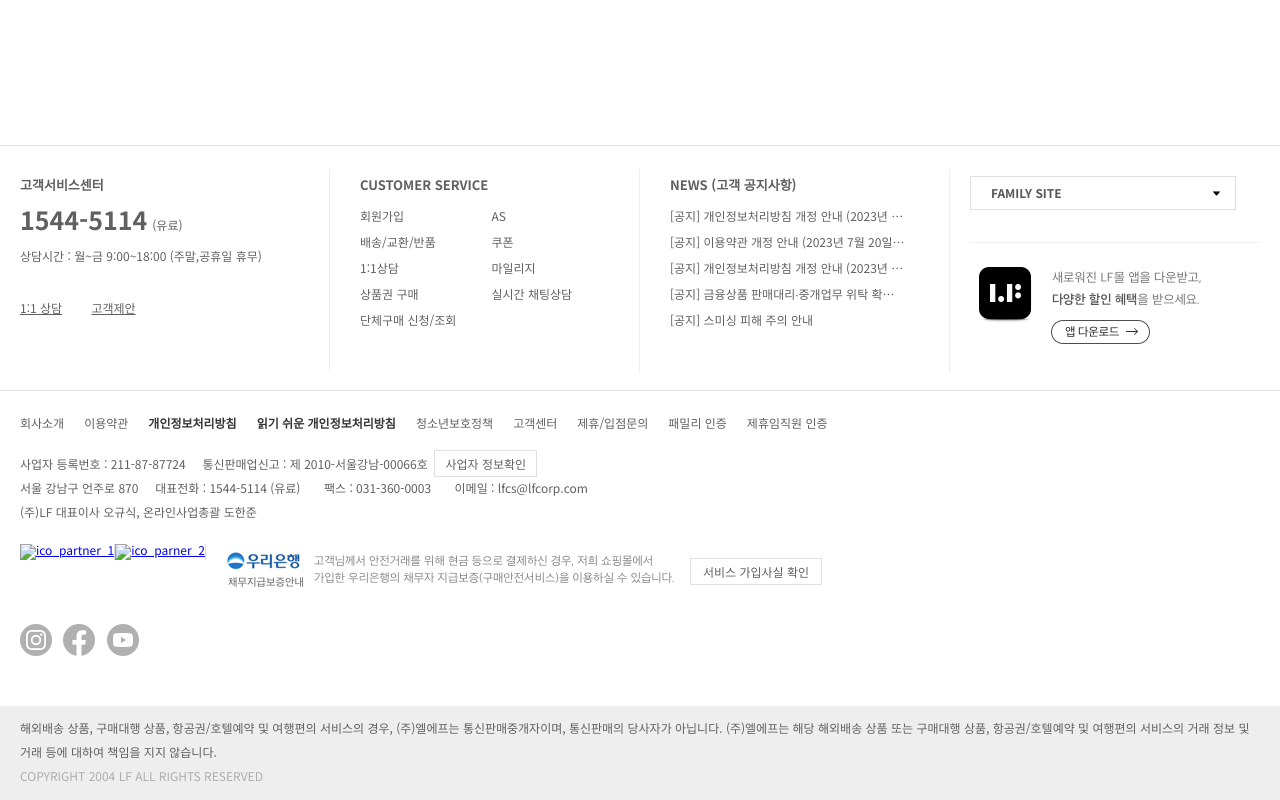
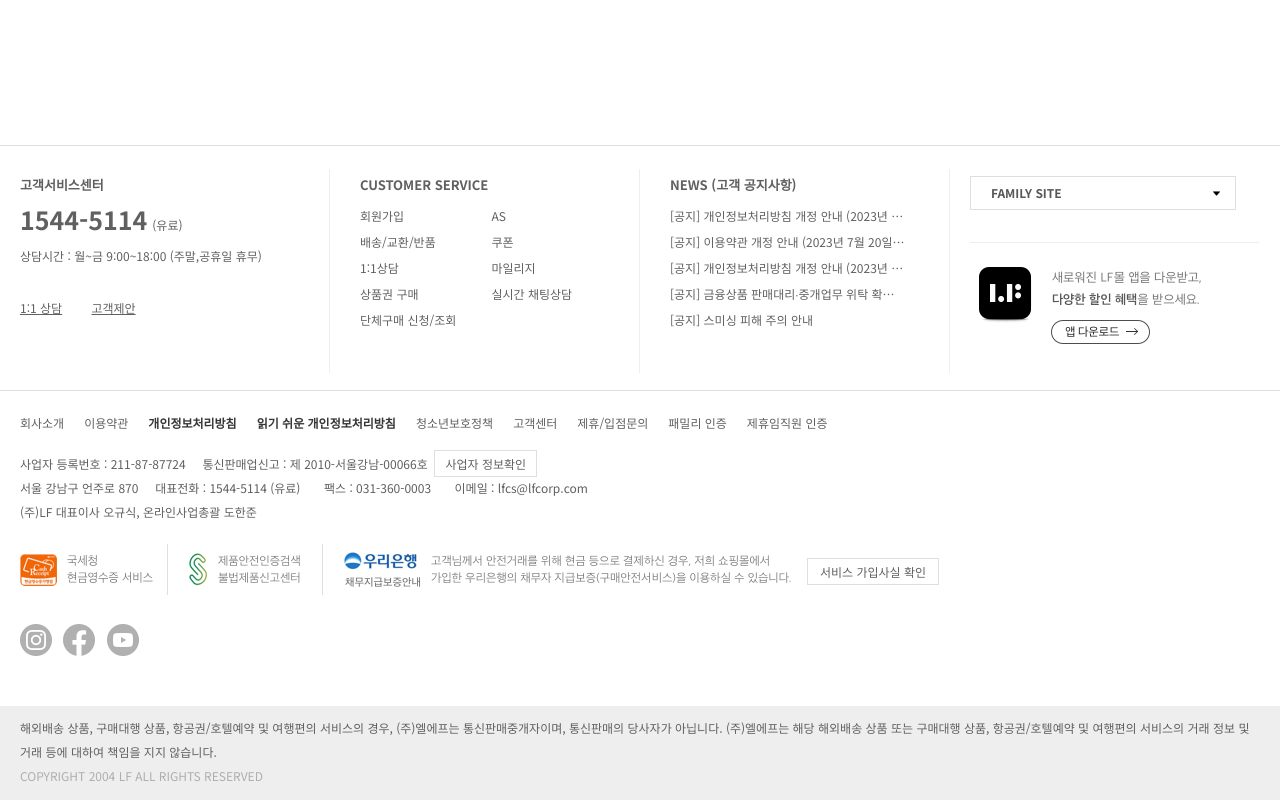
Before and after one commit to jyhamtory/0804, a plain HTML site: page index.html in a window 1280 px wide. Shown: the part 6714-7514 px from the top of the page. Drawn offline with Linux system fonts and the light colour scheme.

Commit message:
Update index.html

```diff
--- a/index.html
+++ b/index.html
@@ -543,8 +543,8 @@
         </div>
         <div id="f_mid3">
           <ul>
-            <li><a href="#"><img src="img/ico_partner_1" alt="ico_partner_1"></a></li>
-            <li><a href="#"><img src="img/ico_partner_2" alt="ico_parner_2"></a></li>
+            <li><a href="#"><img src="img/ico_partner_1.png" alt="ico_partner_1"></a></li>
+            <li><a href="#"><img src="img/ico_partner_2.png" alt="ico_parner_2"></a></li>
             <li><a href="#"><img src="img/ico_partner_3.png" alt="ico_partner_3"></a></li>
             <li><span><a href="#">서비스 가입사실 확인</a></span></li>
           </ul>
```
